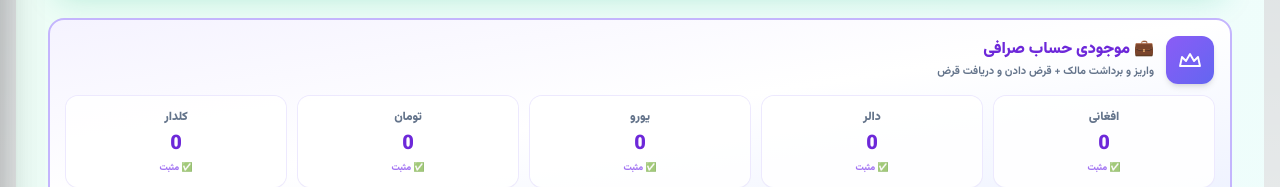
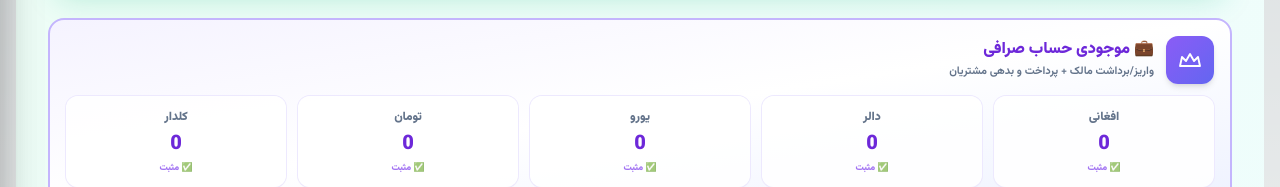
Before and after one commit to nasirahmadrahmati19-hue/exchange-admin, a Next.js app: page /dashboard/cash in a window 1280 px wide. Shown: the part 456-643 px from the top of the page. Built offline with nearby package versions, Linux system fonts and the light colour scheme; sample sign-in values are in the browser's storage.

Commit message:
Refactor balance calculations and update comments
Updated balance calculations for exchange accounts and customer transactions. Improved comments to reflect new logic for deposits and withdrawals.

```diff
--- a/app/dashboard/cash/page.tsx
+++ b/app/dashboard/cash/page.tsx
@@ -48,16 +48,21 @@ function getLedgerBalance(customerId: string, currency: Currency, entries: CashE
     const physicalMultiplier = entry.direction === "in" ? 1 : -1;
 
     if (customerId === CASH_BOX_ID) {
+      // موجودی فیزیکی: جمع جبری تمام ورودی‌ها و خروجی‌ها
       balance += entry.amount * physicalMultiplier;
     }
     else if (customerId === EXCHANGE_ACCOUNT_ID) {
-      // حساب صرافی تحت تأثیر واریز و برداشت مالک + قرض دادن و دریافت قرض
+      // ✅ تغییر جدید: حساب صرافی تحت تأثیر مالک + پرداخت و بدهی مشتریان
       if (entry.type === "owner_deposit") balance += entry.amount;
       else if (entry.type === "owner_withdraw") balance -= entry.amount;
-      else if (entry.type === "loan_given") balance -= entry.amount; // صرافی قرض داده، موجودی کاهش می‌یابد
-      else if (entry.type === "loan_received") balance += entry.amount; // صرافی قرض دریافت کرده، موجودی افزایش می‌یابد
+
+      // واریز مشتری (پرداخت بدهی/افزایش موجودی) -> اضافه به حساب صرافی
+      if (entry.type === "customer_deposit") balance += entry.amount;
+      // برداشت مشتری (قرض/کاهش موجودی) -> کم از حساب صرافی
+      else if (entry.type === "customer_withdraw") balance -= entry.amount;
     }
     else {
+      // مشتری عادی: فقط تحت تأثیر واریز و برداشت خودش
       if (entry.customerId === customerId) {
         if (entry.type === "customer_deposit") balance += entry.amount;
         else if (entry.type === "customer_withdraw") balance -= entry.amount;
@@ -112,16 +117,13 @@ function getBalanceChangesForCashEntry(entry: CashEntry, action: "register" | "r
       const delta = entry.type === "customer_deposit" ? entry.amount : -entry.amount;
       changes.push({ customerId: entry.customerId, customerName: entry.customerName || "", currency: entry.currency, amount: delta * sign });
     }
+    // ✅ تغییر جدید: تأثیر عملیات مشتری روی حساب صرافی
+    const exchangeDelta = entry.type === "customer_deposit" ? entry.amount : -entry.amount;
+    changes.push({ customerId: EXCHANGE_ACCOUNT_ID, customerName: EXCHANGE_ACCOUNT_NAME, currency: entry.currency, amount: exchangeDelta * sign });
   }
 
   if (entry.type === "owner_deposit" || entry.type === "owner_withdraw") {
     const exchangeDelta = entry.type === "owner_deposit" ? entry.amount : -entry.amount;
-    changes.push({ customerId: EXCHANGE_ACCOUNT_ID, customerName: EXCHANGE_ACCOUNT_NAME, currency: entry.currency, amount: exchangeDelta * sign });
-  }
-
-  // ✅ تغییر جدید: محاسبه تغییرات حساب صرافی برای قرض دادن و دریافت قرض
-  if (entry.type === "loan_given" || entry.type === "loan_received") {
-    const exchangeDelta = entry.type === "loan_given" ? -entry.amount : entry.amount;
     changes.push({ customerId: EXCHANGE_ACCOUNT_ID, customerName: EXCHANGE_ACCOUNT_NAME, currency: entry.currency, amount: exchangeDelta * sign });
   }
 
@@ -352,6 +354,7 @@ export default function CashPage() {
     return () => document.removeEventListener("mousedown", handler);
   }, [openActionId]);
 
+  // ✅ محاسبات کاملاً مبتنی بر Ledger
   const physicalCashBalances = useMemo(() => computeCashBalances(entries), [entries]);
 
   const exchangeBalance = useMemo(() => {
@@ -567,6 +570,7 @@ export default function CashPage() {
           </header>
 
           <div className="cs-up space-y-4 md:space-y-5" style={{ animationDelay: "70ms" }}>
+            {/* کارت موجودی فیزیکی صندوق */}
             <div className={`relative overflow-hidden rounded-xl md:rounded-2xl border-2 p-3 md:p-4 transition-all duration-300 hover:shadow-xl ${dk ? "border-emerald-400/40 bg-gradient-to-br from-emerald-900/40 via-slate-900/60 to-teal-900/40 shadow-[0_10px_30px_-10px_rgba(16,185,129,0.3)]" : "border-emerald-300 bg-gradient-to-br from-emerald-50 via-white to-teal-50 shadow-[0_10px_30px_-10px_rgba(16,185,129,0.25)]"}`}>
               <div className="relative flex items-center gap-3 mb-3">
                 <div className={`relative grid h-10 w-10 md:h-12 md:w-12 shrink-0 place-items-center rounded-xl shadow-md ${dk ? "bg-gradient-to-br from-emerald-400 to-teal-400 text-slate-950" : "bg-gradient-to-br from-emerald-500 to-teal-500 text-white"}`}>
@@ -593,6 +597,7 @@ export default function CashPage() {
               </div>
             </div>
 
+            {/* کارت موجودی حساب صرافی */}
             <div className={`relative overflow-hidden rounded-xl md:rounded-2xl border-2 p-3 md:p-4 transition-all duration-300 hover:shadow-xl ${dk ? "border-violet-400/40 bg-gradient-to-br from-violet-900/40 via-slate-900/60 to-indigo-900/40" : "border-violet-300 bg-gradient-to-br from-violet-50 via-white to-indigo-50"}`}>
               <div className="relative flex items-center gap-3 mb-3">
                 <div className={`relative grid h-10 w-10 md:h-12 md:w-12 shrink-0 place-items-center rounded-xl shadow-md ${dk ? "bg-gradient-to-br from-violet-400 to-indigo-400 text-slate-950" : "bg-gradient-to-br from-violet-500 to-indigo-500 text-white"}`}>
@@ -600,7 +605,8 @@ export default function CashPage() {
                 </div>
                 <div className="flex-1 min-w-0">
                   <b className={`block text-sm md:text-base font-black ${dk ? "text-violet-300" : "text-violet-700"}`}>💼 موجودی حساب صرافی</b>
-                  <span className={`block text-[10px] md:text-[11px] font-bold mt-0.5 ${dk ? "text-slate-400" : "text-slate-500"}`}>واریز و برداشت مالک + قرض دادن و دریافت قرض</span>
+                  {/* ✅ تغییر: به‌روزرسانی توضیحات برای نمایش منطق جدید */}
+                  <span className={`block text-[10px] md:text-[11px] font-bold mt-0.5 ${dk ? "text-slate-400" : "text-slate-500"}`}>واریز/برداشت مالک + پرداخت و بدهی مشتریان</span>
                 </div>
               </div>
               <div className="relative grid grid-cols-2 sm:grid-cols-3 md:grid-cols-5 gap-2 md:gap-3">
@@ -619,6 +625,7 @@ export default function CashPage() {
             </div>
 
             <div className="grid grid-cols-1 sm:grid-cols-3 gap-3 md:gap-4">
+              {/* کارت موجودی مشتریان */}
               <div className={`group relative overflow-hidden rounded-2xl border p-4 md:p-5 transition-all duration-300 hover:shadow-xl hover:scale-[1.01] ${dk ? "border-sky-400/25 bg-gradient-to-br from-sky-900/30 to-slate-900/50" : "border-sky-200 bg-gradient-to-br from-sky-50 to-white"}`}>
                 <div className="relative flex items-center gap-3 mb-4">
                   <span className={`grid h-11 w-11 shrink-0 place-items-center rounded-xl ${dk ? "bg-sky-400/15 text-sky-300" : "bg-sky-100 text-sky-600"}`}><Ic n="user" className="h-5 w-5" /></span>
@@ -640,6 +647,7 @@ export default function CashPage() {
                 </div>
               </div>
 
+              {/* کارت بدهی مشتریان */}
               <div className={`group relative overflow-hidden rounded-2xl border p-4 md:p-5 transition-all duration-300 hover:shadow-xl hover:scale-[1.01] ${dk ? "border-rose-400/25 bg-gradient-to-br from-rose-900/30 to-slate-900/50" : "border-rose-200 bg-gradient-to-br from-rose-50 to-white"}`}>
                 <div className="relative flex items-center gap-3 mb-4">
                   <span className={`grid h-11 w-11 shrink-0 place-items-center rounded-xl ${dk ? "bg-rose-400/15 text-rose-300" : "bg-rose-100 text-rose-600"}`}><Ic n="alert" className="h-5 w-5" /></span>
@@ -661,6 +669,7 @@ export default function CashPage() {
                 </div>
               </div>
 
+              {/* کارت کارمزد قابل برداشت */}
               <div className={`group relative overflow-hidden rounded-2xl border p-4 md:p-5 transition-all duration-300 hover:shadow-xl hover:scale-[1.01] ${dk ? "border-amber-400/25 bg-gradient-to-br from-amber-900/30 to-slate-900/50" : "border-amber-200 bg-gradient-to-br from-amber-50 to-white"}`}>
                 <div className="relative flex items-center gap-3 mb-4">
                   <span className={`grid h-11 w-11 shrink-0 place-items-center rounded-xl ${dk ? "bg-amber-400/15 text-amber-300" : "bg-amber-100 text-amber-600"}`}><Ic n="gem" className="h-5 w-5" /></span>
```
